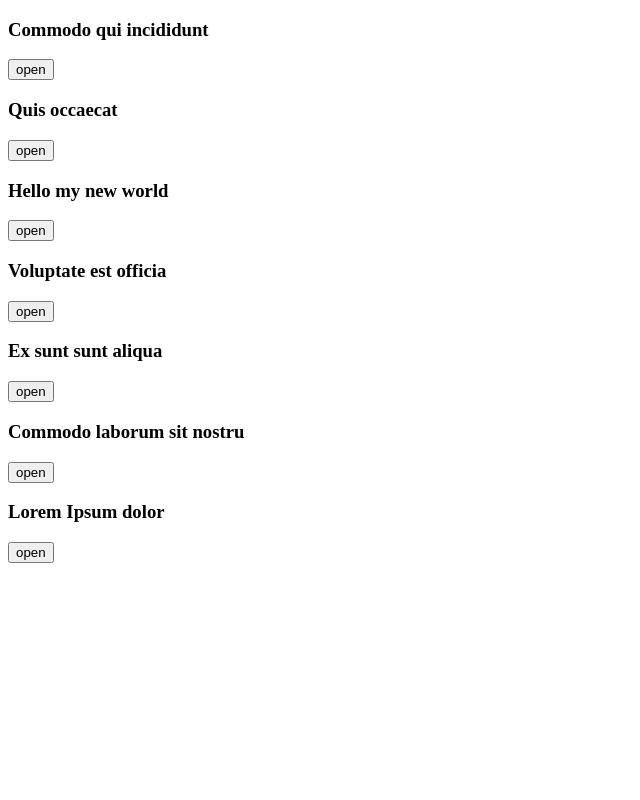
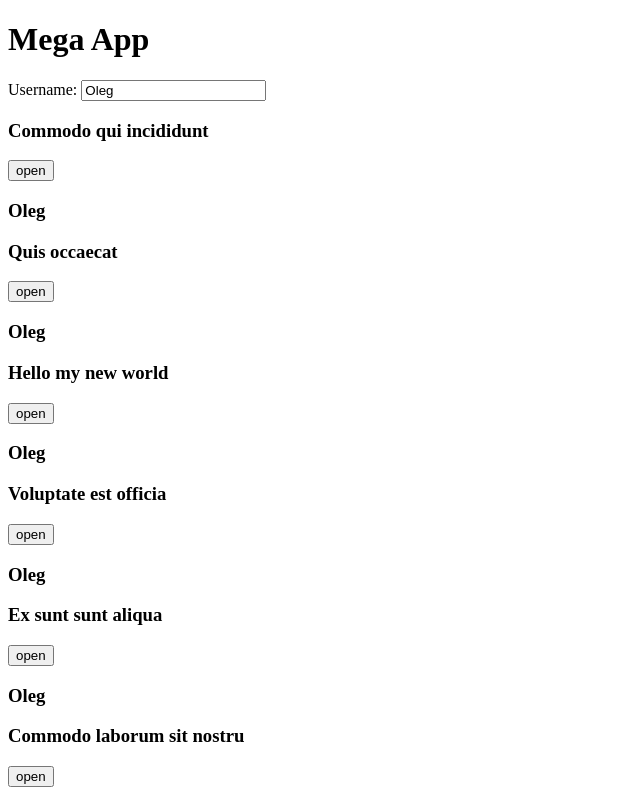
Before and after one commit to romabelka/ok-react, a React (Create React App) app: page / in a window 1280 px wide. Shown: the top 800 px of the page, without its empty margins (0-640 px from the left). Built offline with nearby package versions, Linux system fonts and the light colour scheme.

Commit message:
add context exmple

```diff
--- /dev/null
+++ b/src/app.tsx
@@ -0,0 +1,36 @@
+import * as React from 'react'
+import ArticleList from './article-list'
+import {IArticle} from './article'
+import {Provider} from './contexts/username';
+
+interface Props {
+    articles: IArticle[]
+}
+
+interface State {
+    username: string
+}
+
+export default class App extends React.Component<Props, State> {
+    state: State = {
+        username: 'Oleg'
+    }
+
+    handleUserChange = (ev: React.ChangeEvent<HTMLInputElement>) => {
+        this.setState({
+            username: ev.target.value
+        })
+    }
+
+    render() {
+        return (
+            <Provider value={this.state.username}>
+                <div>
+                    <h1>Mega App</h1>
+                    Username: <input value={this.state.username} onChange={this.handleUserChange}/>
+                    <ArticleList articles={this.props.articles}/>
+                </div>
+            </Provider>
+        )
+    }
+}
--- a/src/article-list.tsx
+++ b/src/article-list.tsx
@@ -9,7 +9,7 @@ interface Props {
     openItemId?: string
 }
 
-class ArticleList extends React.Component<Props> {
+class ArticleList extends React.PureComponent<Props> {
     render() {
         const { articles, openItemId, toggleOpenItem } = this.props
         return (
@@ -25,4 +25,4 @@ class ArticleList extends React.Component<Props> {
     }
 }
 
-export default withAccordion<Props>(ArticleList)
+export default withAccordion<any>(ArticleList)
--- a/src/article-new.tsx
+++ b/src/article-new.tsx
@@ -1,5 +1,6 @@
 import React from 'react'
 import {IArticle} from './article'
+import {Consumer} from './contexts/username';
 
 interface Props {
     article: IArticle,
@@ -15,6 +16,9 @@ export default function ArticleNew({ article, isOpen, onBtnClick }: Props) {
                 {isOpen ? 'close' : 'open'}
             </button>
             {isOpen && <section>{article.text}</section>}
+            <Consumer>
+                {(username) => <h3>{username}</h3>}
+            </Consumer>
         </div>
     )
 }
--- /dev/null
+++ b/src/contexts/username.ts
@@ -0,0 +1,7 @@
+import {createContext} from 'react'
+
+const context = createContext('Roma')
+
+export const { Consumer, Provider } = context
+
+export default context
--- a/src/index.tsx
+++ b/src/index.tsx
@@ -1,6 +1,6 @@
 import * as React from 'react'
 import * as ReactDOM from 'react-dom'
 import articles from './fixtures.json'
-import ArticleListWithAccordion from './article-list'
+import App from './app'
 
-ReactDOM.render(<ArticleListWithAccordion articles={articles}/>, document.getElementById('root'))
+ReactDOM.render(<App articles={articles}/>, document.getElementById('root'))
```
